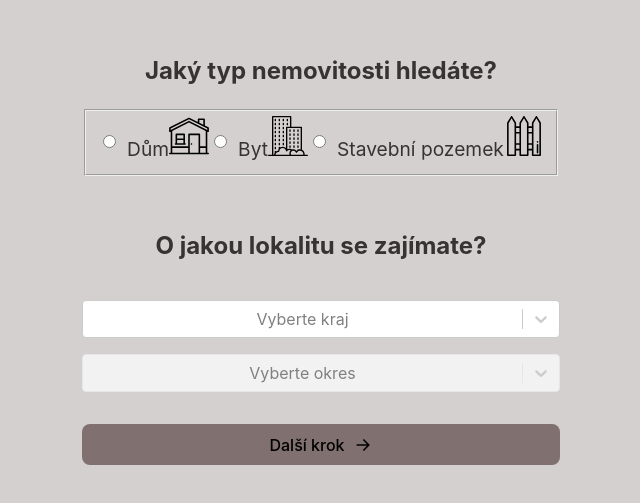
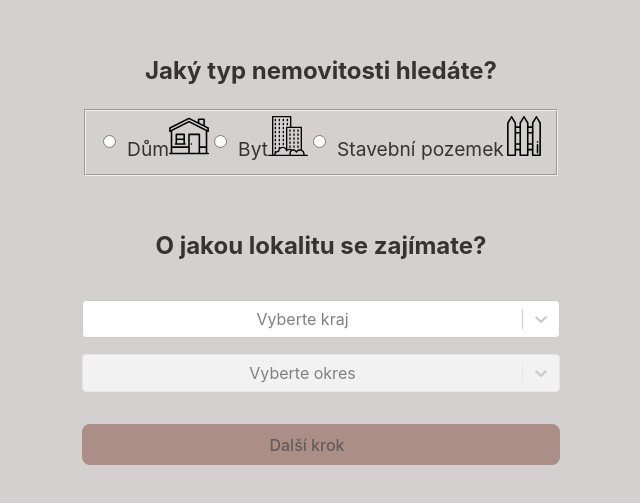
Before and after one commit to caroluxurians/reas, a React (Vite) app in the folder frontend/: page / in a window 1280 px wide. Shown: the part 151-654 px from the top of the page, without its empty margins (319-959 px from the left). Built offline with nearby package versions, Linux system fonts and the light colour scheme.

Commit message:
disabled styles

```diff
--- a/frontend/src/App.css
+++ b/frontend/src/App.css
@@ -53,9 +53,21 @@
   justify-content: center;
 }
 
+.pagination-button-disabled {
+  pointer-events: none;
+  color: rgb(100, 91, 91);
+  background-color: rgb(171, 143, 134);
+
+  img {
+    visibility: hidden;
+  }
+}
+
 .back-arrow {
   rotate: 180deg;
 }
+
+
 
 .button-wrapper {
   display: flex;
--- a/frontend/src/App.tsx
+++ b/frontend/src/App.tsx
@@ -21,6 +21,8 @@ function App() {
 
   const [districtOptions, setDistrictOptions] = useState<Option[]>([]);
   const [step, setStep] = useState(1);
+
+  const paginationButtonDisabled = !formData.estateType || !formData.region || !formData.district;
 
   const handleChange = (key: string, value: string) => {
     setFormData((prev) => ({
@@ -98,7 +100,12 @@ function App() {
                 }}
               />
             </div>
-            <button type="button" className="pagination-button" onClick={() => setStep(2)}>
+            <button
+              type="button"
+              className={`pagination-button ${paginationButtonDisabled ? 'pagination-button-disabled' : ''}`}
+              onClick={() => setStep(2)}
+              disabled={paginationButtonDisabled}
+            >
               Další krok
               <img src={arrow} height={20} width={20} alt="arrow icon" />
             </button>
```
